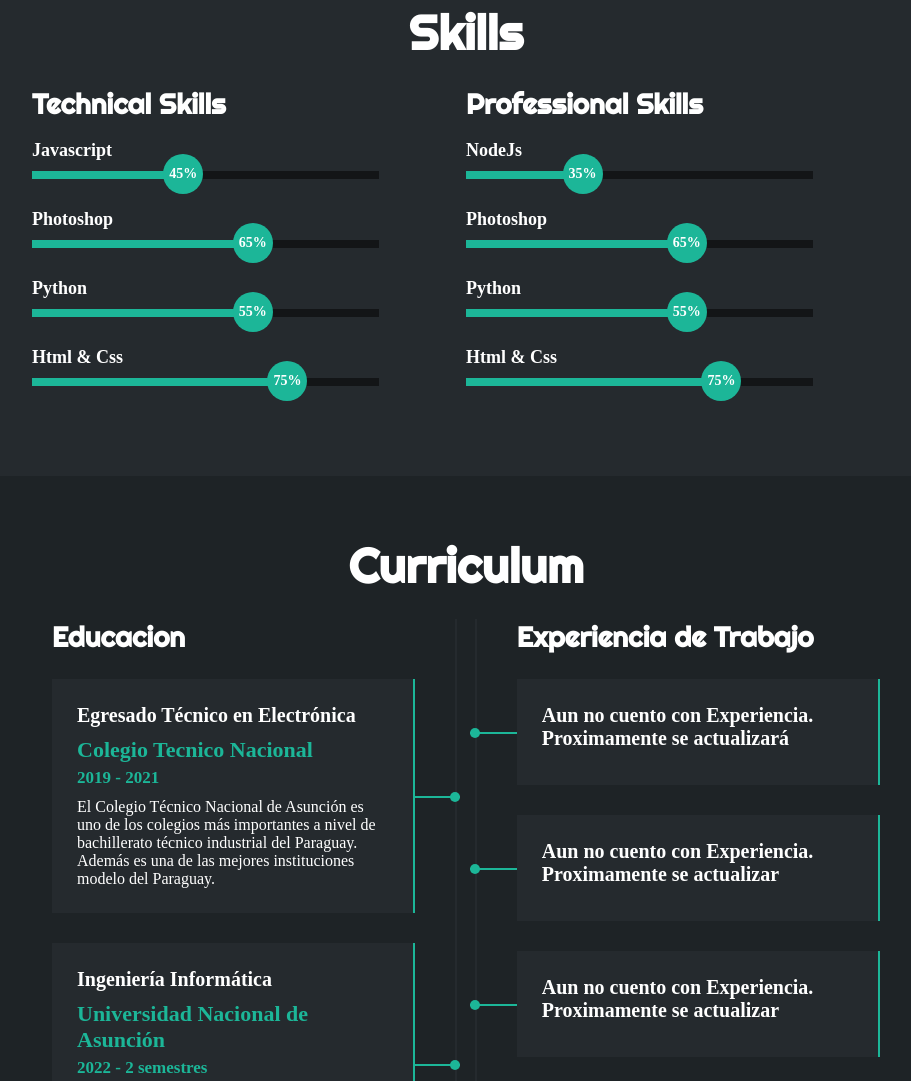
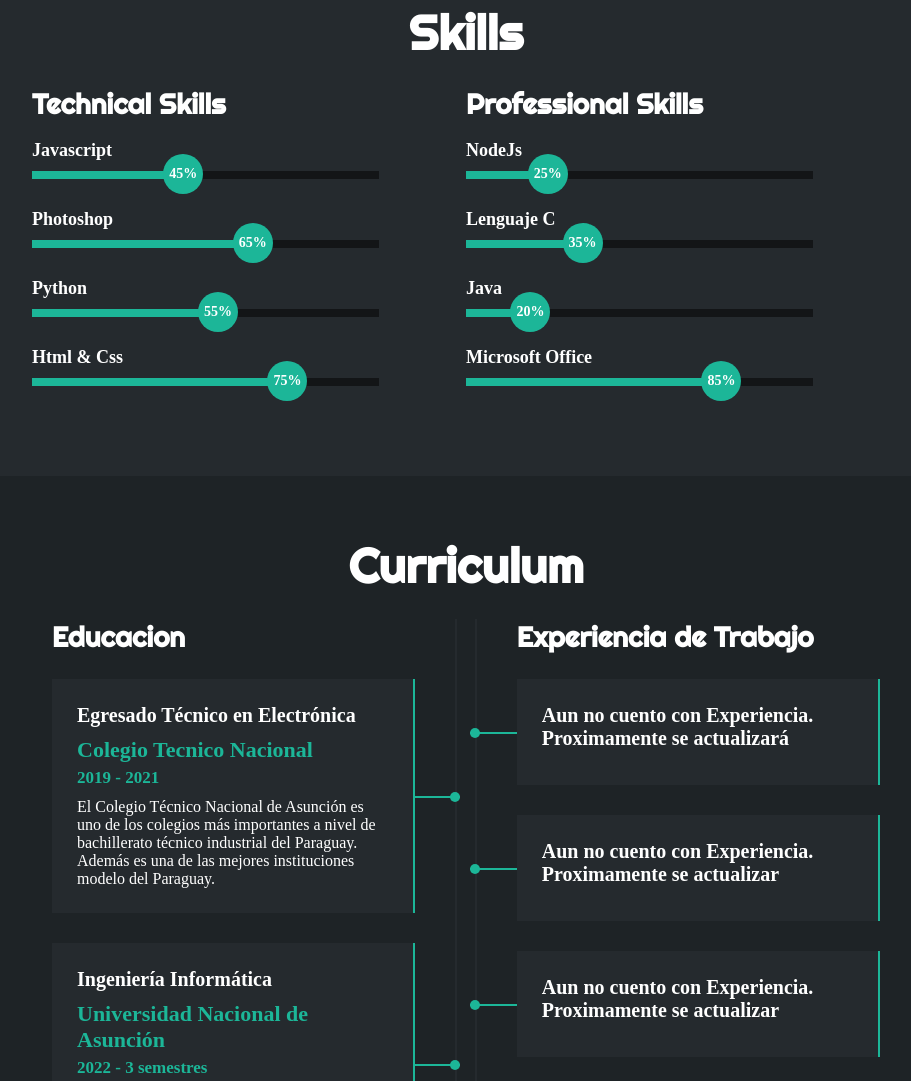
Before and after one commit to Alanalcarazpy7/mi-portafolio, a plain HTML site: page index.html in a window 1280 px wide. Shown: the part 1387-2468 px from the top of the page, without its empty margins (174-1085 px from the left). Drawn offline with Linux system fonts and the light colour scheme; a web font is replaced by a local one.

```diff
--- a/css/estilos.css
+++ b/css/estilos.css
@@ -342,11 +342,38 @@ nav{
 
 .barra-skill .python{
     width: 0%;
-    animation: 2s photoshop forwards;
+    animation: 2s python forwards;
 }
 @keyframes python {
     0%{width: 0%;}
     100%{width: 55%;}
+}
+
+.barra-skill .lenguajeC{
+    width: 0%;
+    animation: 2s lenguajeC forwards;
+}
+@keyframes lenguajeC {
+    0%{width: 0%;}
+    100%{width: 35%;}
+}
+
+.barra-skill .java{
+    width: 0%;
+    animation: 2s java forwards;
+}
+@keyframes java {
+    0%{width: 0%;}
+    100%{width: 20%;}
+}
+
+.barra-skill .Office{
+    width: 0%;
+    animation: 2s Office forwards;
+}
+@keyframes Office {
+    0%{width: 0%;}
+    100%{width: 85%;}
 }
 
 .barra-skill .htmlycss{
@@ -365,7 +392,7 @@ nav{
 }
 @keyframes nodejs {
     0%{width: 0%;}
-    100%{width: 35%;}
+    100%{width: 25%;}
 }
 
 /*Bases de Datos*/
--- a/index.html
+++ b/index.html
@@ -218,31 +218,31 @@
                         <span>NodeJs</span>
                         <div class="barra-skill">
                             <div class="progreso nodejs">
+                                <span>25%</span>
+                            </div>
+                        </div>
+                    </div>
+                    <div class="skill">
+                        <span>Lenguaje C</span>
+                        <div class="barra-skill">
+                            <div class="progreso lenguajeC">
                                 <span>35%</span>
                             </div>
                         </div>
                     </div>
                     <div class="skill">
-                        <span>Photoshop</span>
+                        <span>Java</span>
                         <div class="barra-skill">
-                            <div class="progreso photoshop">
-                                <span>65%</span>
+                            <div class="progreso java">
+                                <span>20%</span>
                             </div>
                         </div>
                     </div>
                     <div class="skill">
-                        <span>Python</span>
+                        <span>Microsoft Office</span>
                         <div class="barra-skill">
-                            <div class="progreso python">
-                                <span>55%</span>
-                            </div>
-                        </div>
-                    </div>
-                    <div class="skill">
-                        <span>Html & Css</span>
-                        <div class="barra-skill">
-                            <div class="progreso htmlycss">
-                                <span>75%</span>
+                            <div class="progreso Office">
+                                <span>85%</span>
                             </div>
                         </div>
                     </div>
@@ -273,7 +273,7 @@
                     <div class="curriculum-cartas izq">
                         <h5>Ingeniería Informática</h5>
                         <h4>Universidad Nacional de Asunción</h4>
-                        <h6>2022 - 2 semestres</h6>
+                        <h6>2022 - 3 semestres</h6>
                         <p>La Universidad Nacional de Asunción es la mejor calificada de Paraguay según el ránking internacional QS de América Latina que se publica cada año.</p>
                         <div class="conectori">
                             <div class="circuloi"></div>
@@ -282,7 +282,7 @@
                     <div class="curriculum-cartas izq">
                         <h5>Cursos de Youtube</h5>
                         <h4>Javascript - Python - Html - Css</h4>
-                        <h6>3 meses c/u</h6>
+                        <h6>6 meses c/u</h6>
                         <p>Aparte de estudiar en los dos mejores lugares del Paraguay. Me encanta ser autodidacta, es por eso que siempre veo cursos ya sea en Youtube, alguna Pagina Web,pero siempre estoy en constante aprendizaje.</p>
                         <div class="conectori">
                             <div class="circuloi"></div>
```
Also changed, not shown: 1 other file.
